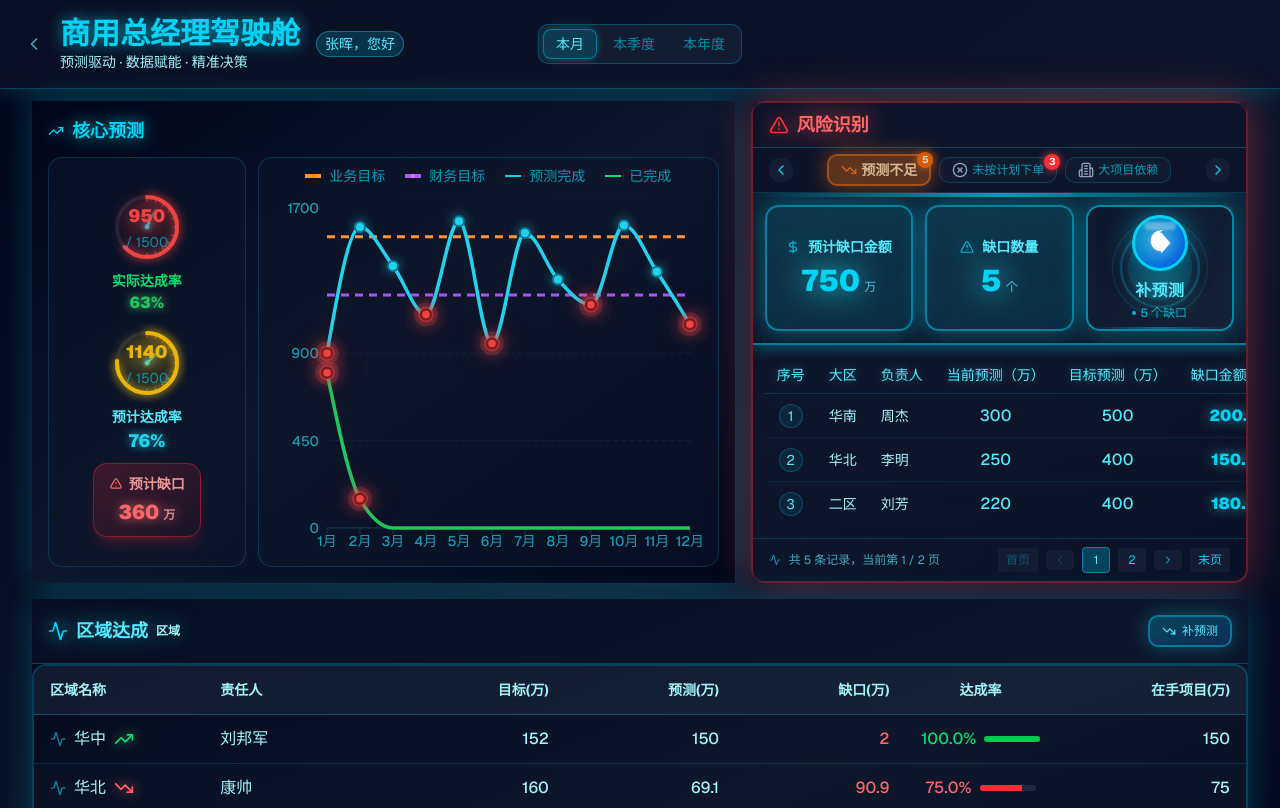
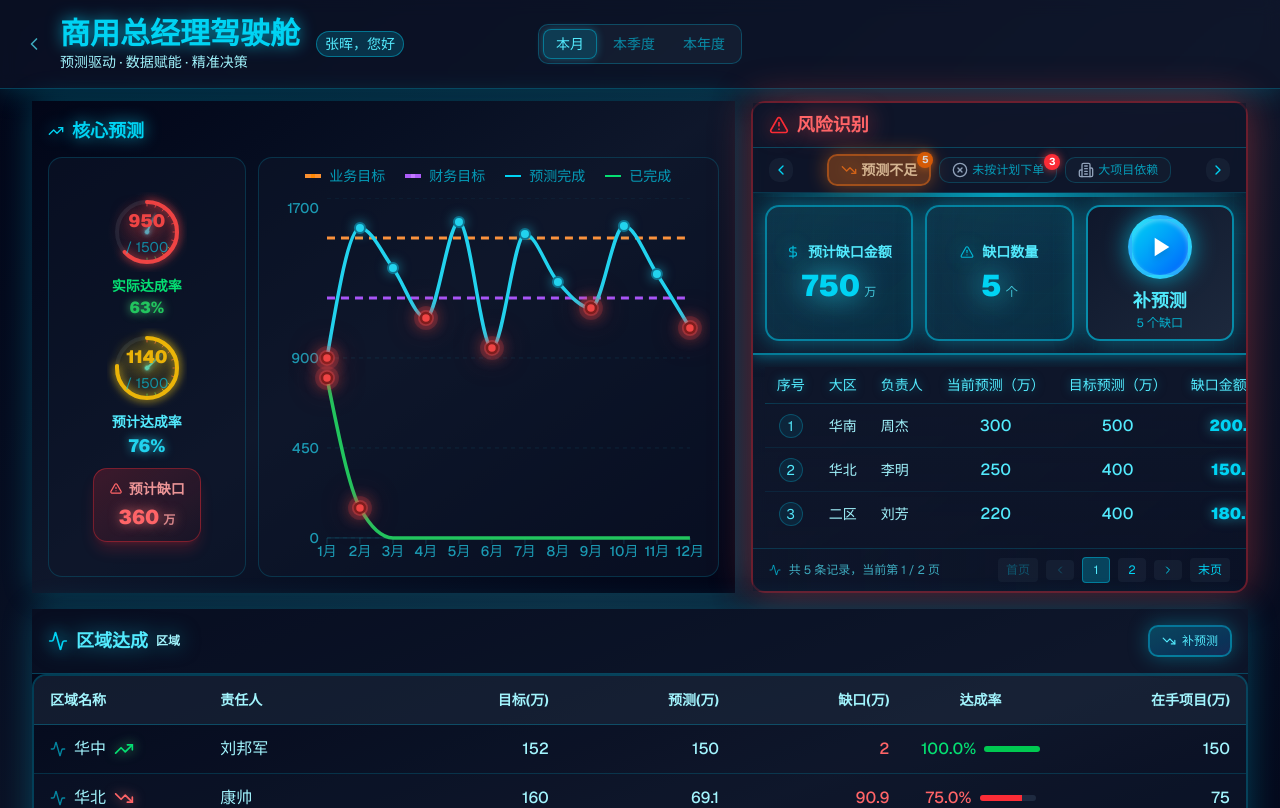
Before and after one commit to navylee1990/coze_jsc, a Next.js app: page /gm in a window 1280 px wide. Shown: the top 808 px of the page. Built offline with nearby package versions, Linux system fonts and the light colour scheme.

Commit message:
fix: 简化补预测按钮设计为经典跑车启动风格

```diff
--- a/src/components/RiskIdentificationPanel.tsx
+++ b/src/components/RiskIdentificationPanel.tsx
@@ -1528,12 +1528,11 @@ export default function RiskIdentificationPanel({
                       </div>
                     </div>
 
-                    {/* 补预测按钮 - 跑车启动按钮风格 */}
+                    {/* 补预测按钮 - 经典跑车启动按钮风格 */}
                     <div className={cn(
                       'relative rounded-xl p-2 overflow-hidden cursor-pointer group h-full flex flex-col items-center justify-center',
                       'border-2 border-cyan-500/70',
-                      'bg-gradient-to-br from-slate-900/80 to-slate-800/60',
-                      'hover:from-slate-900 hover:to-slate-800',
+                      'bg-gradient-to-br from-slate-900 to-slate-800',
                       'shadow-[0_0_30px_rgba(6,182,212,0.5)]',
                       'hover:shadow-[0_0_50px_rgba(6,182,212,0.8)]',
                       'transition-all duration-300'
@@ -1549,62 +1548,28 @@ export default function RiskIdentificationPanel({
                            },
                            type: 'warning'
                          })}>
-                      {/* 背景光晕 */}
-                      <div className="absolute inset-0 bg-gradient-to-br from-cyan-500/10 to-transparent opacity-0 group-hover:opacity-100 transition-opacity duration-500"></div>
-
-                      {/* 旋转外光圈 */}
-                      <div className="absolute inset-0 flex items-center justify-center pointer-events-none">
-                        <div className="absolute w-20 h-20 border-2 border-cyan-500/30 rounded-full animate-spin" style={{animationDuration: '3s'}}></div>
-                        <div className="absolute w-24 h-24 border border-cyan-500/20 rounded-full animate-spin" style={{animationDuration: '4s', animationDirection: 'reverse'}}></div>
-                      </div>
-
-                      {/* 脉冲内光圈 */}
-                      <div className="absolute inset-0 flex items-center justify-center pointer-events-none">
-                        <div className="w-16 h-16 bg-cyan-500/20 rounded-full animate-pulse"></div>
-                      </div>
-
-                      {/* 主启动按钮 */}
+                      {/* 圆形启动按钮 */}
                       <div className="relative z-10 flex flex-col items-center justify-center gap-2">
-                        {/* 圆形启动键 */}
                         <div className={cn(
-                          'relative w-14 h-14 rounded-full flex items-center justify-center',
-                          'bg-gradient-to-br from-cyan-600 to-blue-700',
-                          'border-3 border-cyan-400',
-                          'shadow-[0_0_30px_rgba(6,182,212,0.6)]',
-                          'group-hover:shadow-[0_0_50px_rgba(6,182,212,1)]',
-                          'group-hover:scale-105',
+                          'relative w-16 h-16 rounded-full flex items-center justify-center',
+                          'bg-gradient-to-br from-cyan-400 to-blue-600',
+                          'border-4 border-cyan-300/50',
+                          'shadow-[0_0_25px_rgba(6,182,212,0.8),inset_0_2px_4px_rgba(255,255,255,0.3)]',
+                          'group-hover:scale-110 group-hover:shadow-[0_0_40px_rgba(6,182,212,1)]',
                           'transition-all duration-300 cursor-pointer'
                         )}>
-                          {/* 按钮内发光 */}
-                          <div className="absolute inset-0 rounded-full bg-cyan-400/20 blur-sm animate-pulse"></div>
-
                           {/* 启动图标 */}
-                          <div className="relative z-10">
-                            <svg className="w-7 h-7 text-white drop-shadow-[0_0_10px_rgba(255,255,255,0.8)]" fill="currentColor" viewBox="0 0 24 24">
-                              <path d="M13 5L13 3L21 12L13 21L13 19C8.02944 19 4 14.9706 4 10C4 5.02944 8.02944 1 13 1C13.7 1 14.37 1.07 15 1.2C12.21 1.71 10 4.28 10 7.5C10 10.72 12.21 13.29 15 13.8C14.37 13.93 13.7 14 13 14C9.13401 14 6 10.866 6 7C6 6.34 6.07 5.7 6.2 5.1C7.93 3.74 10.34 3 13 3L13 5Z" />
-                            </svg>
-                          </div>
-
-                          {/* 底部高光 */}
-                          <div className="absolute top-1 left-1/2 -translate-x-1/2 w-8 h-2 bg-white/30 rounded-full blur-[1px]"></div>
+                          <svg className="w-8 h-8 text-white drop-shadow-md" fill="currentColor" viewBox="0 0 24 24">
+                            <path d="M8 5v14l11-7z"/>
+                          </svg>
                         </div>
 
                         {/* 按钮文字 */}
                         <div className="text-center">
-                          <div className="text-base font-black text-cyan-300 drop-shadow-[0_0_12px_rgba(34,211,238,1)] tracking-wide">
-                            补预测
-                          </div>
-                          <div className="flex items-center gap-1 mt-0.5">
-                            <div className="w-1 h-1 bg-cyan-400 rounded-full animate-pulse"></div>
-                            <div className="text-xs text-cyan-400/80 font-medium">
-                              {forecastGaps.length} 个缺口
-                            </div>
-                          </div>
+                          <div className="text-lg font-bold text-cyan-300">补预测</div>
+                          <div className="text-xs text-cyan-400/80">{forecastGaps.length} 个缺口</div>
                         </div>
                       </div>
-
-                      {/* 底部装饰线 */}
-                      <div className="absolute bottom-0 left-0 right-0 h-0.5 bg-gradient-to-r from-transparent via-cyan-500/50 to-transparent"></div>
                     </div>
                   </div>
                 </div>
```
